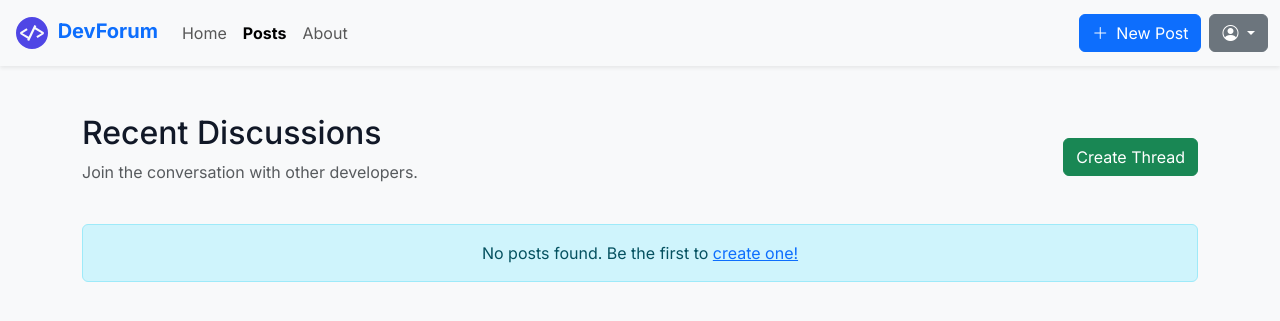
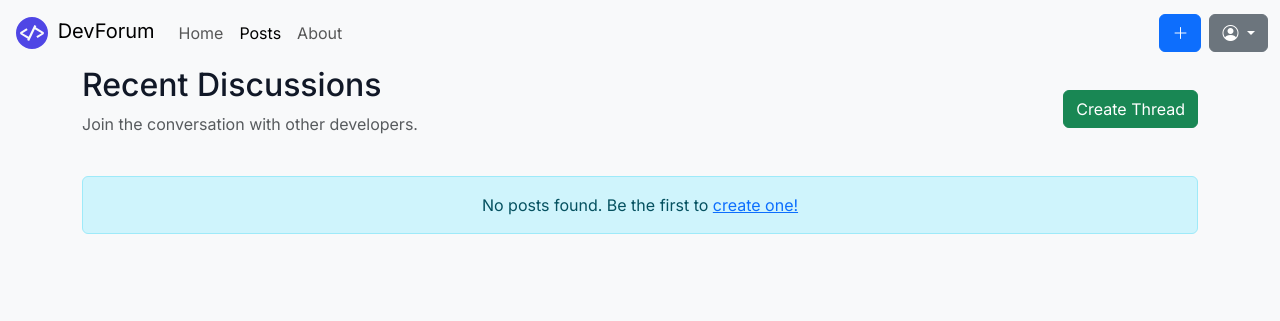
Before and after one commit to BinaryVibe/php-dev-community-forum, a PHP site: page /posts.php in a window 1280 px wide. Shown: the top 321 px of the page. Run offline with PHP 8.4, Linux system fonts and the light colour scheme; the visitor is signed in with stand-in values (Sample User, id 1); data that the repository does not hold is empty.

Commit message:
Refactor

```diff
--- a/public/posts.php
+++ b/public/posts.php
@@ -32,54 +32,70 @@ $result = $conn->query($query);
     <link rel="preconnect" href="https://fonts.googleapis.com">
     <link rel="preconnect" href="https://fonts.gstatic.com" crossorigin>
     <link href="https://fonts.googleapis.com/css2?family=Inter:wght@400;500;700&display=swap" rel="stylesheet">
-    <link rel="stylesheet" href="https://cdn.jsdelivr.net/npm/bootstrap@5.3.8/dist/css/bootstrap.min.css" xintegrity="sha384-sRIl4kxILFvY47J16cr9ZwB07vP4J8+LH7qKQnuqkuIAvNWLzeN8tE5YBujZqJLB" crossorigin="anonymous">
+    <link rel="stylesheet" href="https://cdn.jsdelivr.net/npm/bootstrap@5.3.8/dist/css/bootstrap.min.css"
+        xintegrity="sha384-sRIl4kxILFvY47J16cr9ZwB07vP4J8+LH7qKQnuqkuIAvNWLzeN8tE5YBujZqJLB" crossorigin="anonymous">
     <link rel="stylesheet" href="https://cdn.jsdelivr.net/npm/bootstrap-icons@1.13.1/font/bootstrap-icons.min.css">
     <link rel="stylesheet" href="style.css">
 </head>
 
 <body class="bg-light">
-    <header class="main-header mb-5">
-        <nav class="navbar navbar-expand-lg bg-body-tertiary shadow-sm">
+
+    <header class="main-header">
+        <nav class="navbar navbar-expand-lg bg-body-tertiary">
             <div class="container-fluid">
-                <button type="button" class="navbar-toggler" data-bs-toggle="collapse" data-bs-target="#collapsible-bar">
+                <button type="button" class="navbar-toggler" data-bs-toggle="collapse"
+                    data-bs-target="#collapsible-bar">
                     <span class="navbar-toggler-icon"></span>
                 </button>
-                <a href="index.php" class="navbar-brand">
+                <a href="index.html" class="navbar-brand">
+                    <!-- NOTE: This is the brand logo. -->
                     <img src="images/brand-logo.svg" alt="Brand Logo" width="40" height="40">
-                    <span class="fw-bold text-primary">DevForum</span>
+                    <span>DevForum</span>
                 </a>
 
                 <div class="collapse navbar-collapse" id="collapsible-bar">
                     <ul class="navbar-nav me-auto mb-2 mb-lg-0">
                         <li class="nav-item">
-                            <a class="nav-link" href="index.php">Home</a>
+                            <a class="nav-link" aria-current="page" href="index.php">Home</a>
                         </li>
-                        <li class="nav-item">
-                            <a class="nav-link active fw-bold" href="posts.php">Posts</a>
-                        </li>
+                        <li class="nav-item"><a href="posts.php" class="nav-link active">Posts</a></li>
                         <li class="nav-item"><a href="#" class="nav-link">About</a></li>
                     </ul>
+
                 </div>
 
                 <?php if (isset($_SESSION["logged_in"]) && $_SESSION["logged_in"] == true): ?>
+
+
                     <div class='d-flex flex-nowrap column-gap-2'>
-                        <a href='new_post.php' class='btn btn-primary d-flex align-items-center gap-2'>
-                            <i class='bi bi-plus-lg'></i> New Post
+                        <a href='new_post.php' class='nav-item btn btn-primary' role='button'>
+                            <i class='bi bi-plus-lg'></i>
                         </a>
+
+
                         <div class='dropdown'>
-                            <button class='btn btn-secondary dropdown-toggle' type='button' data-bs-toggle='dropdown' aria-expanded='false'>
+                            <button class='btn btn-secondary dropdown-toggle' type='button' data-bs-toggle='dropdown'
+                                aria-expanded='false'>
                                 <i class='bi bi-person-circle'></i>
                             </button>
                             <ul class='dropdown-menu dropdown-menu-end'>
-                                <li><a class='dropdown-item' href='logout.php'>Logout</a></li>
+                                <li><a class='dropdown-item' href='#'>Action</a></li>
+                                <li><a class='dropdown-item' href='#'>Another action</a></li>
+                                <li><a class='dropdown-item' href='#'>Something else here</a></li>
                             </ul>
                         </div>
+
+
                     </div>
+
                 <?php else: ?>
+
                     <div class='auth-btns d-flex flex-nowrap column-gap-2'>
-                        <a href='login.html' class='btn btn-primary'>Login</a>
-                        <a href='signup.html' class='btn btn-outline-primary'>Sign Up</a>
+                        <a href='login.html' class='nav-item btn btn-primary' role='button'>Login</a>
+                        <a href='signup.html' class='nav-item btn btn-outline-primary' role='button'>Sign Up</a>
                     </div>
+
+
                 <?php endif; ?>
             </div>
         </nav>
@@ -100,12 +116,13 @@ $result = $conn->query($query);
 
         <div class="row">
             <?php if ($result->num_rows > 0): ?>
-                <?php while($post = $result->fetch_assoc()): ?>
+                <?php while ($post = $result->fetch_assoc()): ?>
                     <div class="col-md-6 col-lg-4 mb-4">
                         <div class="card h-100 shadow-sm hover-card">
                             <div class="card-body">
                                 <h5 class="card-title">
-                                    <a href="show_post.php?id=<?php echo $post['post_id']; ?>" class="text-decoration-none text-dark stretched-link">
+                                    <a href="show_post.php?id=<?php echo $post['post_id']; ?>"
+                                        class="text-decoration-none text-dark stretched-link">
                                         <?php echo htmlspecialchars($post['title']); ?>
                                     </a>
                                 </h5>
@@ -125,8 +142,10 @@ $result = $conn->query($query);
                                     <i class="bi bi-eye"></i> <?php echo $post['views']; ?>
                                 </div>
                                 <div>
-                                    <span class="text-success me-2"><i class="bi bi-arrow-up"></i> <?php echo $post['upvotes']; ?></span>
-                                    <span class="text-danger"><i class="bi bi-arrow-down"></i> <?php echo $post['downvotes']; ?></span>
+                                    <span class="text-success me-2"><i class="bi bi-arrow-up"></i>
+                                        <?php echo $post['upvotes']; ?></span>
+                                    <span class="text-danger"><i class="bi bi-arrow-down"></i>
+                                        <?php echo $post['downvotes']; ?></span>
                                 </div>
                             </div>
                         </div>
@@ -149,4 +168,5 @@ $result = $conn->query($query);
         .hover-card:hover { transform: translateY(-5px); }
     </style>
 </body>
+
 </html>
```
